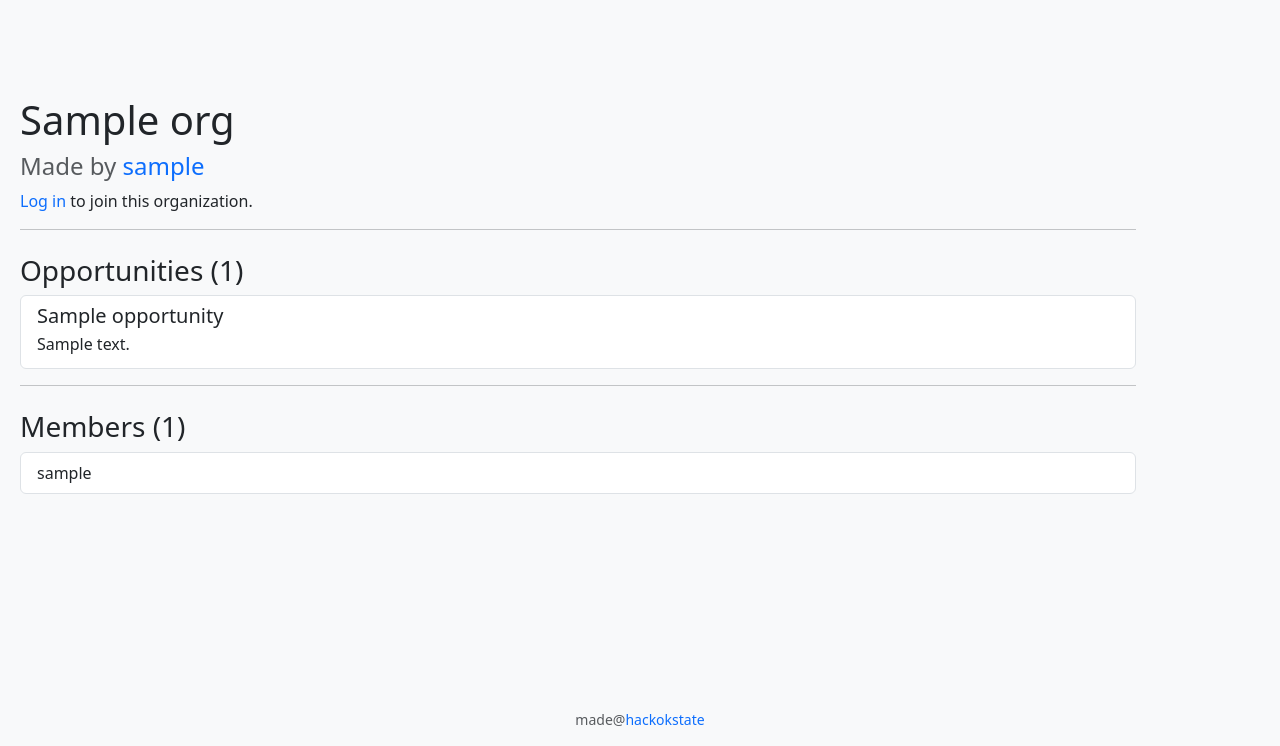
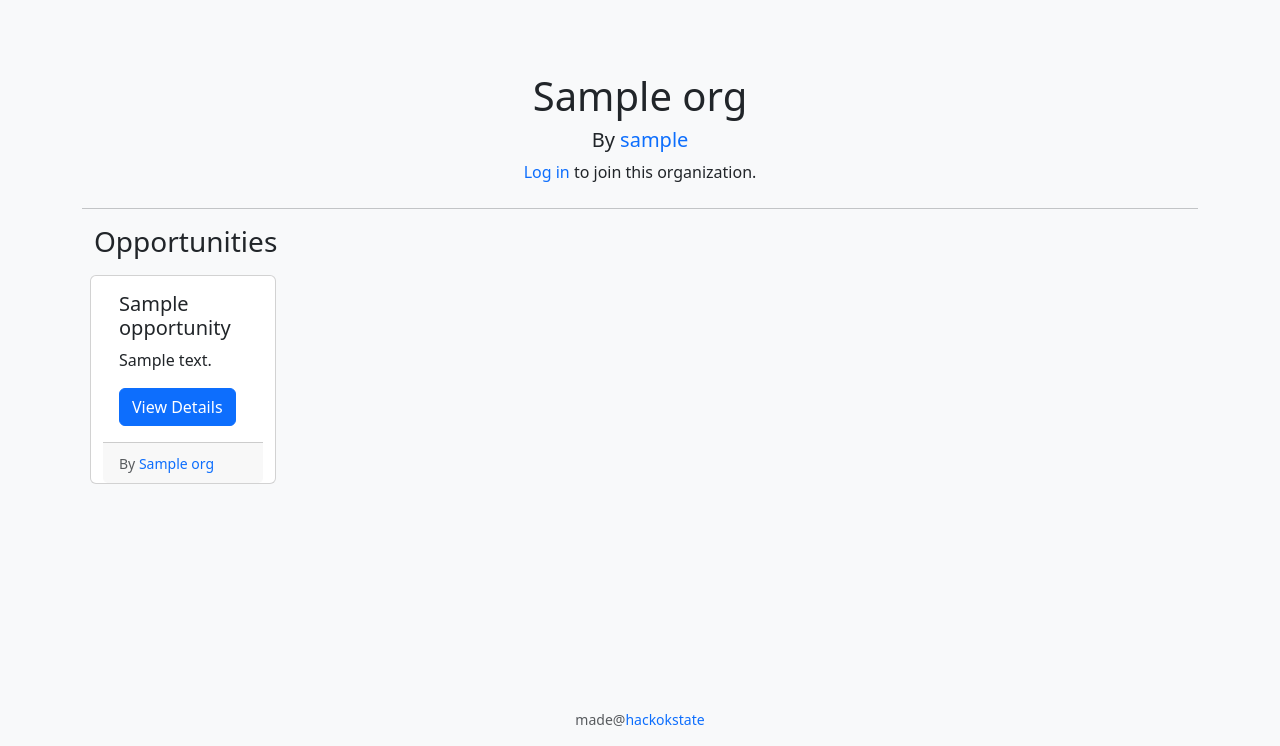
Before and after one commit to Savern02/HackOKState, a Flask app: page /orgs/1 in a window 1280 px wide. Shown: the part 54-800 px from the top of the page. Run offline with Flask 3, Linux system fonts and the light colour scheme; tables that the repository leaves empty hold one stand-in row (values such as "Sample post").

Commit message:
styling changes

```diff
--- a/app/models.py
+++ b/app/models.py
@@ -75,6 +75,9 @@ class User(db.Model, UserMixin):
 
 	def get_pledges(self):
 		return Pledge.query.filter_by(user_id=self.user_id).all()
+
+	def get_pledged_opportunities(self):
+		return Opportunity.query.join(Pledge, Pledge.opp_id == Opportunity.opp_id).filter(Pledge.user_id == self.user_id).all()
 
 	def get_org_count_label(self):
 		count = Org.query.join(OrgMember, OrgMember.org_id == Org.org_id).filter(OrgMember.user_id == self.user_id).count()
--- a/app/templates/base.html
+++ b/app/templates/base.html
@@ -20,6 +20,10 @@
         .nav-item:hover {
             text-decoration: underline;
         }
+
+        .autowrap {
+            overflow-wrap: break-word;
+        }
     </style>
 </head>
 <body class="bg-light d-flex flex-column min-vh-100">
--- a/app/templates/create-opportunity.html
+++ b/app/templates/create-opportunity.html
@@ -15,7 +15,7 @@
                     </div>
                     <div class="mb-3">
                         <label for="description" class="form-label">Description</label>
-                        <input type="text" class="form-control" name="description" placeholder="Description" required>
+                        <textarea type="text" class="form-control" name="description" placeholder="Description" required></textarea>
                     </div>
                     <div class="mb-3">
                         <label for="org-id" class="form-label">Select Organization</label>
--- a/app/templates/org_detail.html
+++ b/app/templates/org_detail.html
@@ -1,12 +1,13 @@
 {% extends 'base.html' %}
 
-{% block title %} VolunTold {% endblock %}
+{% block title %} {{organization.org_name}} {% endblock %}
 
 {% block content %}
-<div class="container mt-5 mx-2">
-    <h1> {{ organization.org_name }} </h1>
-    <div class="">
-        <h4 class="text-muted"> Made by <a href="{{ url_for('users.user_profile', username=ownername) }}"> {{ ownername }} </a></h4>
+<div class="container">
+    <div class="jumbotron jumbotron-fluid text-center my-4">
+        <h1> {{ organization.org_name }} </h1>
+        <h5> By <a href="{{ url_for('users.user_profile', username=ownername) }}">{{ ownername }}</a></h5>
+        {% if current_user.is_authenticated %}
         <form method="post" action="{{ url_for('org.join_org', org_id=organization.org_id) }}">
             {% if current_user.is_authenticated and not organization.is_member_of(current_user) %}
                 <button type="submit" class="btn btn-primary">Join Organization</button>
@@ -16,27 +17,27 @@
                 <p><a href="{{ url_for('auth.login') }}">Log in</a> to join this organization.</p>
             {% endif %}
         </form>
+        {% else %}
+            <p><a href="{{ url_for('auth.login') }}">Log in</a> to join this organization.</p>
+        {% endif %}
     </div>
     <hr>
-    <h3 class="mt-4"> Opportunities {{ organization.get_opportunities_count_label() }}</h3>
-    <div class="list-group">
-        {% for opportunity in organization.get_opportunities() %}
-            <a href="{{ url_for('opportunity.opp_detail', opp_id=opportunity.opp_id) }}" class="list-group-item list-group-item-action">
-                <h5 class="mb-1">{{ opportunity.title }}</h5>
-                <p class="mb-1">{{ opportunity.description }}</p>
-            </a>
-        {% else %}
-            <p>No opportunities available at the moment.</p>
-        {% endfor %}
-    </div>
-    <hr>
-    <h3 class="mt-4"> Members ({{ organization.get_member_count() }}) </h3>
-    <div class="list-group">
-        {% for member in organization.get_members() %}
-            <a href="{{ url_for('users.user_profile', username=member.username) }}" class="list-group-item list-group-item-action">
-                {{ member.username }}
-            </a>
-        {% endfor %}
-    </div>
+    <section class="container mt-3 mb-3">
+        <h3 class="mb-3">Opportunities</h2>
+        <div class="card-deck row">
+            {% for opp in organization.get_opportunities() %}
+                <div class="card col-sm-2 mx-2">
+                    <div class="card-body">
+                        <h5 class="card-title">{{ opp.title }}</h5>
+                        <p class="card-text">{{ opp.small_description() }}</p>
+                        <a href="{{ url_for('opportunity.opp_detail', opp_id=opp.opp_id) }}" class="btn btn-primary">View Details</a>
+                    </div>
+                    <div class="card-footer">
+                        <small class="text-muted">By <a href="{{ url_for('org.org_detail', org_id=opp.org_id) }}">{{ opp.get_org().org_name }}</a></small>
+                    </div>
+                </div>
+            {% endfor %}
+        </div>
+    </section>
 </div>
 {% endblock %}
```
Also changed, not shown: app/templates/dashboard.html (+6 -6 lines), app/templates/opp_detail.html (+9 -20 lines), app/templates/opportunities.html (+12 -11 lines), app/templates/organizations.html (+16 -9 lines), app/templates/profile.html (+25 -11 lines).
